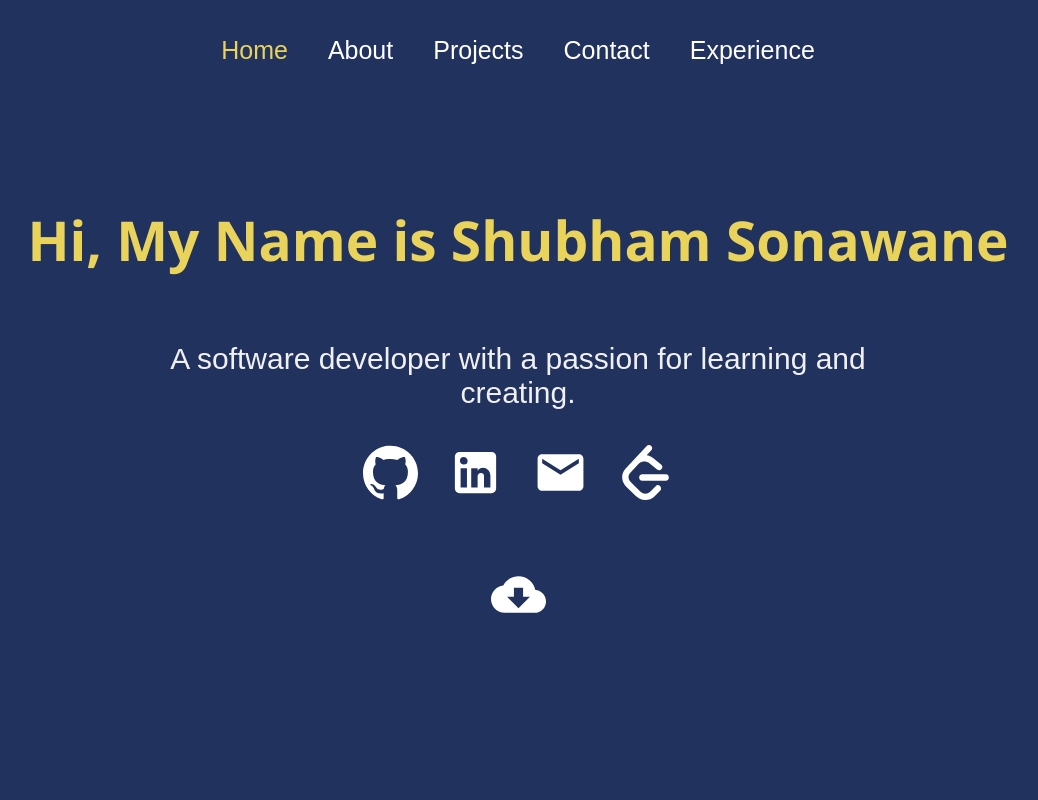
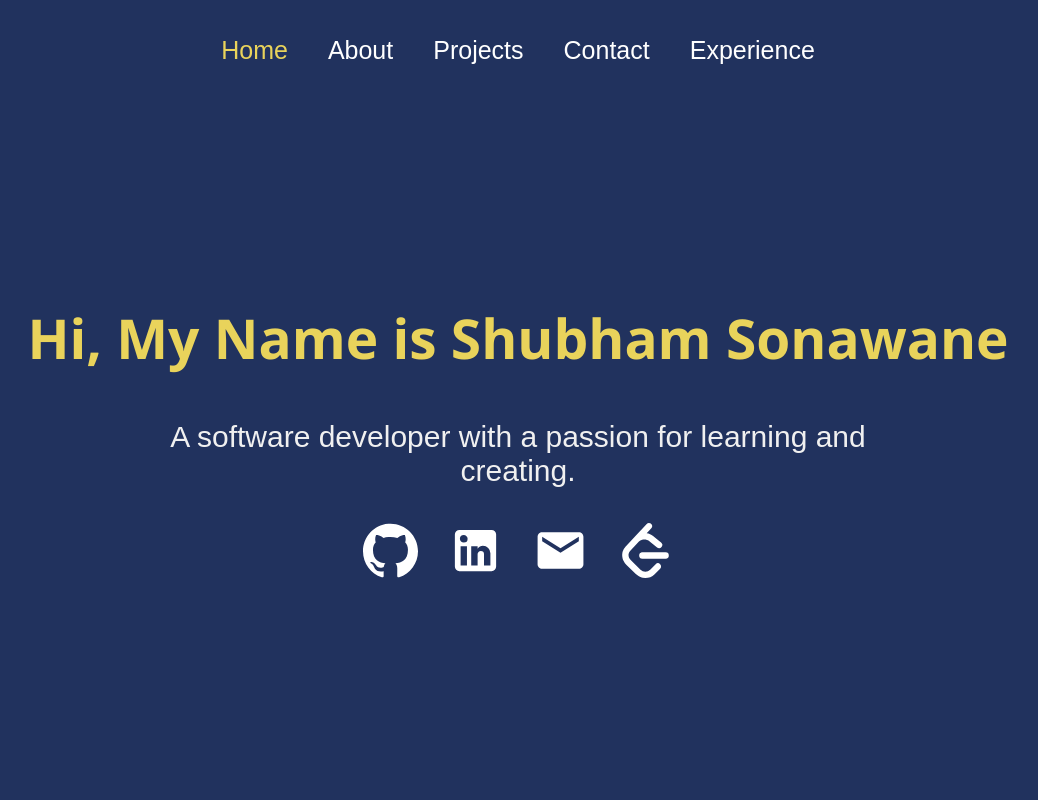
Before and after one commit to Sonawane-Shubham/react-personal-portfolio, a React (Create React App) app: page / in a window 1280 px wide. Shown: the top 800 px of the page, without its empty margins (122-1160 px from the left). Built offline with nearby package versions, Linux system fonts and the light colour scheme.

Commit message:
resume download remove from home screen

```diff
--- a/src/pages/Home.jsx
+++ b/src/pages/Home.jsx
@@ -4,7 +4,7 @@ import EmailIcon from "@material-ui/icons/Email";
 import { SiLeetcode, SiGithub } from "react-icons/si";
 
 import "../styles/Home.css";
-import { CloudDownload } from "@material-ui/icons";
+
 
 function Home() {
   return (
@@ -43,7 +43,7 @@ function Home() {
           >
             <SiLeetcode />
           </a>
-          <div className="resume-download">
+          {/* <div className="resume-download">
             <p className="download-label"></p>
             <a
               download
@@ -51,9 +51,9 @@ function Home() {
               title="download resume"
             >
               <CloudDownload className="resume-download-link" />
-              {/* <FaFileDownload/> */}
+
             </a>
-          </div>
+          </div> */}
         </div>
       </div>
       {/* //about me section */}
--- a/src/styles/Home.css
+++ b/src/styles/Home.css
@@ -10,7 +10,7 @@
   height: calc(100vh - 100px);
   display: flex;
   flex-direction: column;
-  justify-content: flex-end;
+  justify-content: center;
   align-items: center;
   text-align: center;
   background-color: #21325e;
@@ -231,9 +231,3 @@
     font-size: 40px;
   }
 }
-@media only screen and (min-height: 770px) {
-  .about .prompt {
-    margin-top: 35px;
-    margin-bottom: 65px;
-  }
-}
```
